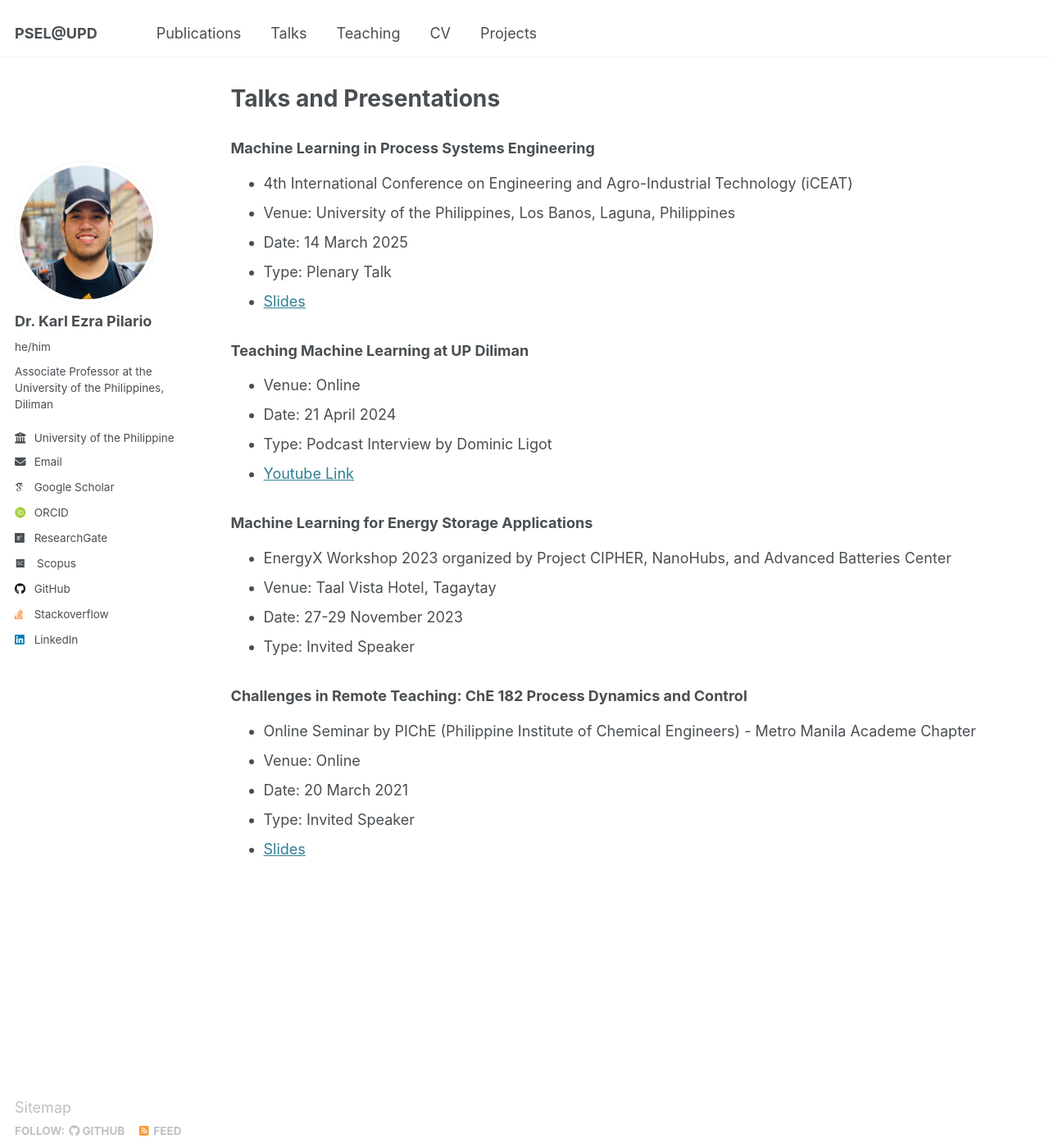
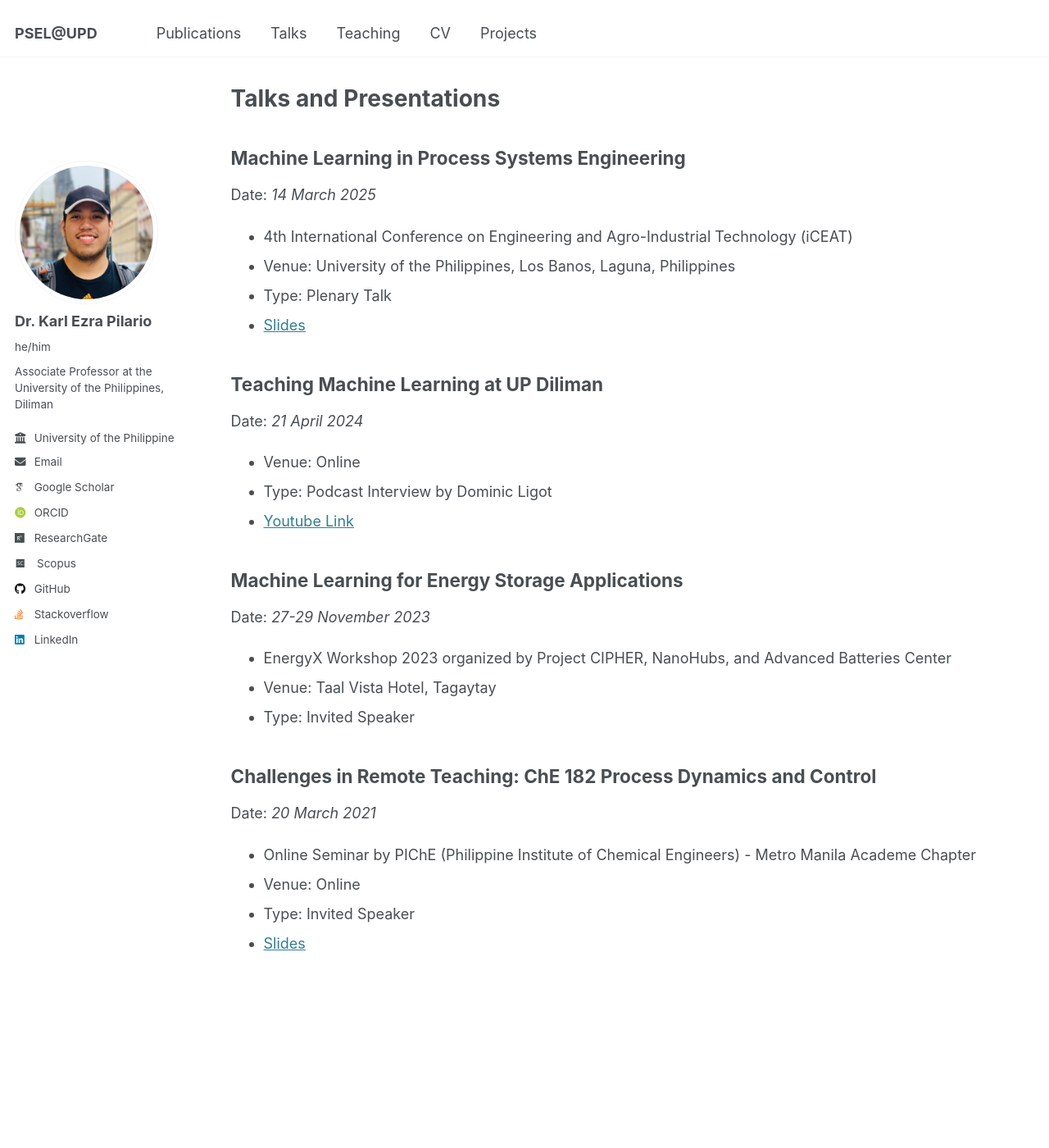
Before and after one commit to kspilario/kspilario.github.io, a Jekyll site: the page built from _pages/talks.md, in a window 1280 px wide and 1400 px high. Shown: the whole window at 82% size. Built offline with Jekyll 4.4.1, drawn with Linux system fonts in a browser that asks for light colours; some web fonts are replaced.

```diff
--- a/_pages/talks.md
+++ b/_pages/talks.md
@@ -5,28 +5,28 @@ permalink: /talks/
 author_profile: true
 ---
 
-### Machine Learning in Process Systems Engineering
+## Machine Learning in Process Systems Engineering
+Date: *14 March 2025*
 - 4th International Conference on Engineering and Agro-Industrial Technology (iCEAT)
 - Venue: University of the Philippines, Los Banos, Laguna, Philippines
-- Date: 14 March 2025
 - Type: Plenary Talk
 - [Slides](https://www.dropbox.com/scl/fi/ieb1v5l8txvt9awpod0is/AI-ML-in-PSEL-iCEAT-Plenary-Talk.pdf?rlkey=lk6pzlleiu75d0qpb1mox7yej&st=7zsmb100&dl=0)
 
-### Teaching Machine Learning at UP Diliman
+## Teaching Machine Learning at UP Diliman
+Date: *21 April 2024*
 - Venue: Online
-- Date: 21 April 2024
 - Type: Podcast Interview by Dominic Ligot
 - [Youtube Link](https://www.youtube.com/watch?v=MUkCjczgRvc)
 
-### Machine Learning for Energy Storage Applications
+## Machine Learning for Energy Storage Applications
+Date: *27-29 November 2023*
 - EnergyX Workshop 2023 organized by Project CIPHER, NanoHubs, and Advanced Batteries Center
 - Venue: Taal Vista Hotel, Tagaytay
-- Date: 27-29 November 2023
 - Type: Invited Speaker
 
-### Challenges in Remote Teaching: ChE 182 Process Dynamics and Control
+## Challenges in Remote Teaching: ChE 182 Process Dynamics and Control
+Date: *20 March 2021*
 - Online Seminar by PIChE (Philippine Institute of Chemical Engineers) - Metro Manila Academe Chapter
 - Venue: Online
-- Date: 20 March 2021
 - Type: Invited Speaker
 - [Slides](https://www.dropbox.com/scl/fi/3yxvz2vyz33nkhda2huh9/Course-Pack-Demo-PIChE-MMAC.pdf?rlkey=0ril55cwcc2907k0wuaens5zc&st=a9yehldu&dl=0)
```
